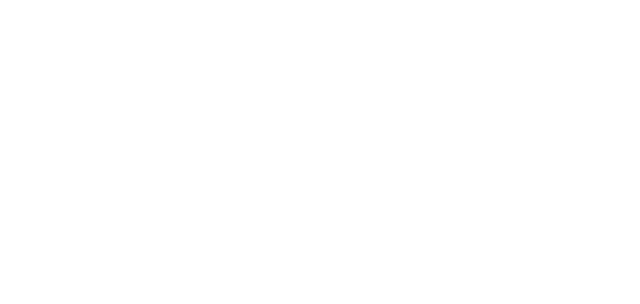
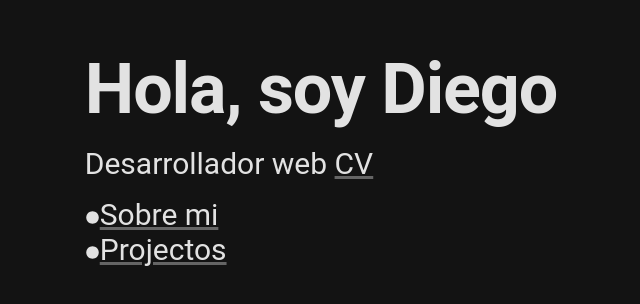
Before and after one commit to DiegoRodriguez-sc/portafolio-DR, a React (Create React App) app: page / in a window 1280 px wide. Shown: the part 242-546 px from the top of the page, without its empty margins (319-959 px from the left). Built offline with nearby package versions, Linux system fonts and the light colour scheme.

Commit message:
home styles configurados

```diff
--- a/package.json
+++ b/package.json
@@ -5,6 +5,7 @@
   "dependencies": {
     "@emotion/react": "^11.7.1",
     "@emotion/styled": "^11.6.0",
+    "@mui/icons-material": "^5.3.1",
     "@mui/material": "^5.3.1",
     "@testing-library/jest-dom": "^5.16.1",
     "@testing-library/react": "^12.1.2",
--- a/src/App.js
+++ b/src/App.js
@@ -1,11 +1,11 @@
 import React from 'react';
+import AppRoute from './routes/AppRoute';
+import "./styles/global.css";
 
 
 function App() {
   return (
-    <div>
-
-    </div>
+    <AppRoute />
   );
 }
 
--- a/src/pages/AboutScreen.js
+++ b/src/pages/AboutScreen.js
@@ -0,0 +1,11 @@
+import React from 'react';
+
+const AboutScreen = () => {
+ return (
+  <div>
+
+  </div>
+ );
+}
+
+export default AboutScreen;
--- a/src/pages/HomeScreen.js
+++ b/src/pages/HomeScreen.js
@@ -0,0 +1,37 @@
+import React from "react";
+import { Container, Link, Typography } from "@mui/material";
+import CircleIcon from '@mui/icons-material/Circle';
+import { Box } from "@mui/system";
+
+const HomeScreen = () => {
+  return (
+    <Container
+      maxWidth="sm"
+      sx={{
+        height: "100%",
+        display: "flex",
+        justifyContent: "center",
+        alignItems: "center",
+      }}
+    >
+      <Box >
+        <Typography align="left" variant="h1" sx={{ fontWeight: "bold", fontSize: "7rem" }}>
+          Hola, soy Diego
+        </Typography>
+        <Box mt={2}  />
+        <Typography align="left" variant="h3">
+          Desarrollador web <Link color={"#E2E2E2"} style={{cursor:"pointer"}}>CV</Link>
+        </Typography>
+        <Box mt={2} />
+        <Typography align="left" variant="h3">
+          <ul style={{listStyle:"none"}}>
+            <li><CircleIcon /><Link color={"#E2E2E2"} style={{cursor:"pointer"}} >Sobre mi</Link></li>
+            <li><CircleIcon /><Link color={"#E2E2E2"} style={{cursor:"pointer"}} >Projectos</Link></li>
+          </ul>
+        </Typography>
+      </Box>
+    </Container>
+  );
+};
+
+export default HomeScreen;
--- a/src/pages/ProjectScreen.js
+++ b/src/pages/ProjectScreen.js
@@ -0,0 +1,11 @@
+import React from 'react';
+
+const ProjectScreen = () => {
+ return (
+  <div>
+
+  </div>
+ );
+}
+
+export default ProjectScreen;
--- a/src/routes/AppRoute.js
+++ b/src/routes/AppRoute.js
@@ -1,11 +1,22 @@
-import React from 'react';
+import React from "react";
+import { Box } from "@mui/system";
+import { BrowserRouter, Route, Routes } from "react-router-dom";
+import AboutScreen from "../pages/AboutScreen";
+import HomeScreen from "../pages/HomeScreen";
+import ProjectScreen from "../pages/ProjectScreen";
 
 const AppRoute = () => {
- return (
-  <div>
-
-  </div>
- );
-}
+  return (
+    <BrowserRouter>
+      <Box sx={{ backgroundColor: "#131313", color:"#E2E2E2" ,width: "100vw", height: "100vh" }}>
+        <Routes>
+          <Route path="/about" element={<AboutScreen />} />
+          <Route path="/projects" element={<ProjectScreen />} />
+          <Route path="/" element={<HomeScreen />} />
+        </Routes>
+      </Box>
+    </BrowserRouter>
+  );
+};
 
 export default AppRoute;
--- /dev/null
+++ b/src/styles/global.css
@@ -0,0 +1,12 @@
+html {
+ box-sizing: border-box;
+ font-family: sans-serif;
+ font-size: 10px;
+}
+*,
+*::after,
+*::before {
+ box-sizing: inherit;
+ margin: 0;
+ padding: 0;
+}
```
Also changed, not shown: 1 other file (tests, documents, lock files or other folders).
